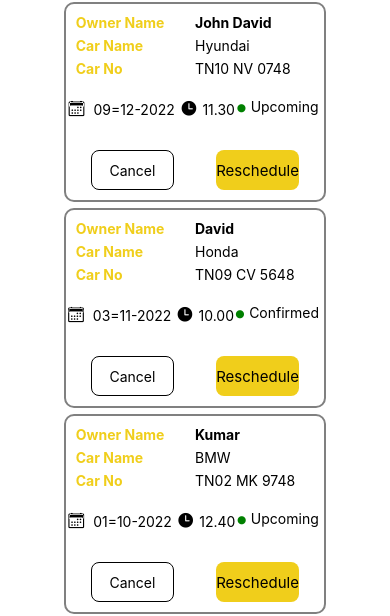
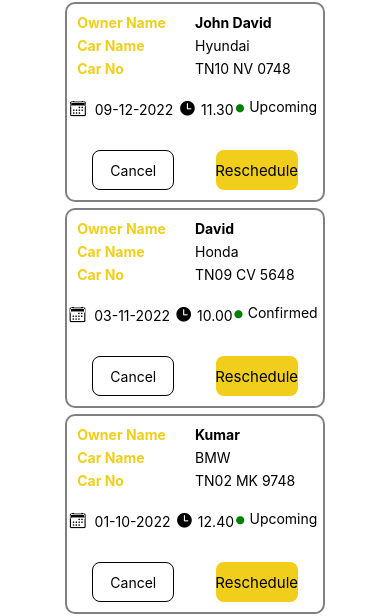
Before and after one commit to Avan95viiknesh/Car-Care, a React Native app: screen /ScheduleApp in a window 390 px wide. Shown: the part 150-766 px from the top of the page. Built offline with nearby package versions, Linux system fonts and the light colour scheme.

Commit message:
commit check

```diff
--- a/components/data/Datas.js
+++ b/components/data/Datas.js
@@ -6,7 +6,7 @@ export  const Data = [
       vehNo: "TN10 NV 0748",
       service: "first  ",
       status: "Upcoming",
-      date: "09=12-2022",
+      date: "09-12-2022",
       time:'11.30'
     },
     {
@@ -16,7 +16,7 @@ export  const Data = [
       vehNo: "TN09 CV 5648",
       service: "Second  ",
       status: "Confirmed",
-      date: "03=11-2022",
+      date: "03-11-2022",
       time:'10.00'
     },
     {
@@ -26,7 +26,7 @@ export  const Data = [
       vehNo: "TN02 MK 9748",
       service: "Free  ",
       status: "Upcoming",
-      date: "01=10-2022",
+      date: "01-10-2022",
       time:'12.40'
     },
     {
@@ -36,7 +36,7 @@ export  const Data = [
       vehNo: "TN05 CK 9648",
       service: "Paid  ",
       status: "Confirmed",
-      date: "09=08-2022",
+      date: "09-08-2022",
       time:'02.15'
     },
   ];
```
Also changed, not shown: App.js (+5 -5 lines), components/data/ServiceLIst.js (added, +14 -0 lines).
